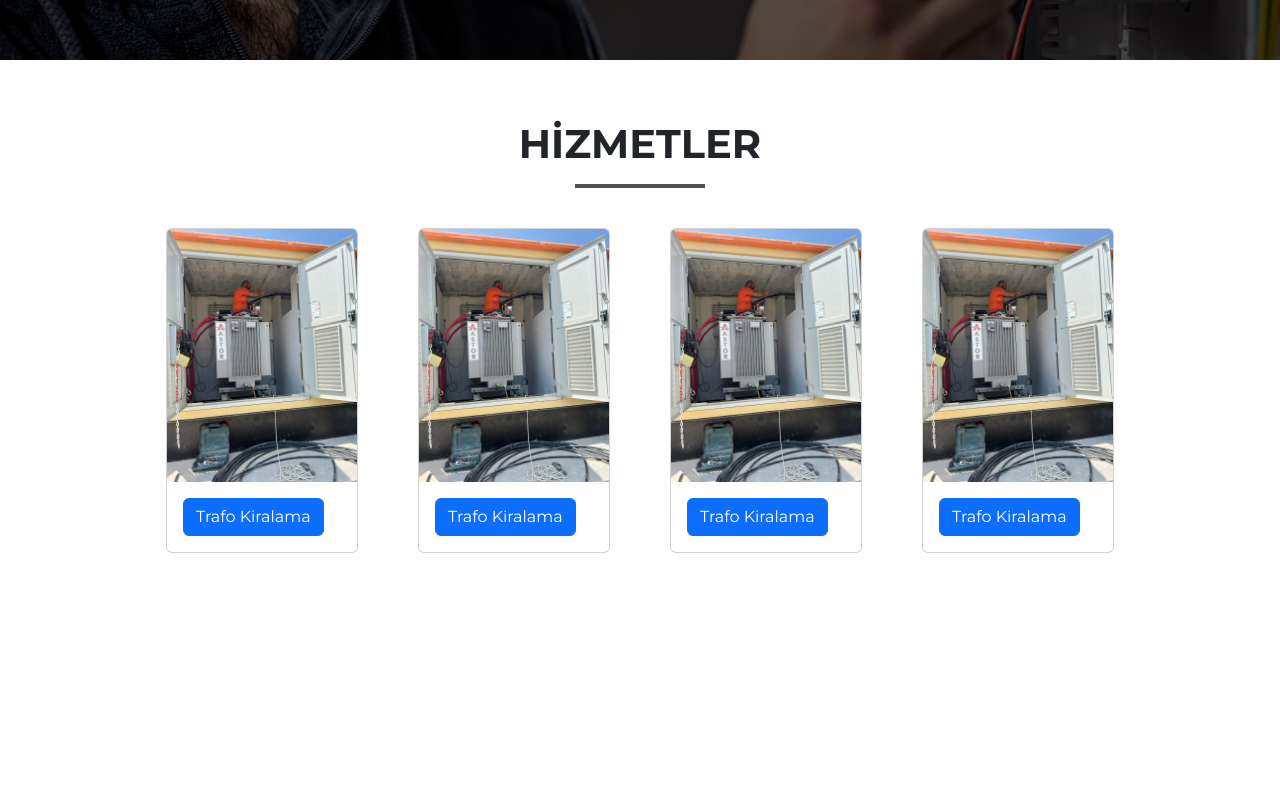
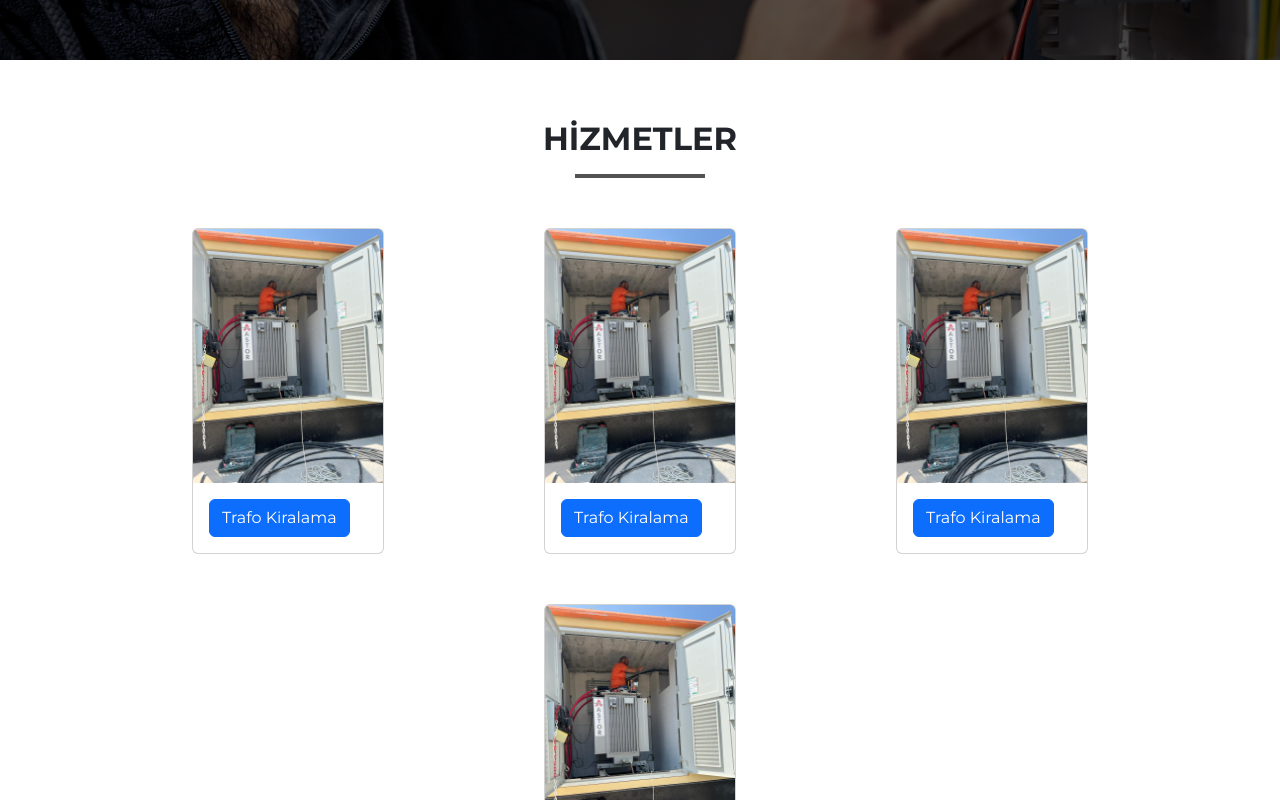
Before and after one commit to erenaygunn/korkutefe-elektrik, a React (Vite) app: page / in a window 1280 px wide. Shown: the part 740-1540 px from the top of the page. Before the commit the page ends 1323 px from the top, so only its background shows below. Built offline with nearby package versions, Linux system fonts and the light colour scheme.

Commit message:
hizmetler

```diff
--- a/src/components/Hizmetler/hizmetler.css
+++ b/src/components/Hizmetler/hizmetler.css
@@ -12,10 +12,10 @@
 
 .hizmetler h5 {
     font-weight: 700;
-    font-size: 2.5rem;
+    font-size: 2rem;
     position: relative;
     padding-bottom: 20px;
-    margin-bottom: 30px;
+    margin-bottom: 50px;
 }
 
 .hizmetler h5:after {
@@ -37,19 +37,12 @@
     flex-wrap: wrap;
     justify-content: center;
     align-items: center;
+    flex-direction: row;
+    margin: 0 20px;
 }
 
 .hizmet-cards .card {
-    margin: 10px 30px;
+    margin: 0 80px;
+    width: 20rem;
+    margin-bottom: 50px;
 }
-
-.reveal{
-    position: relative;
-    transform: translateY(150px);
-    opacity: 0;
-    transition: 2s all ease;
-  }
-  .reveal.active{
-    transform: translateY(0);
-    opacity: 1;
-  }
```
